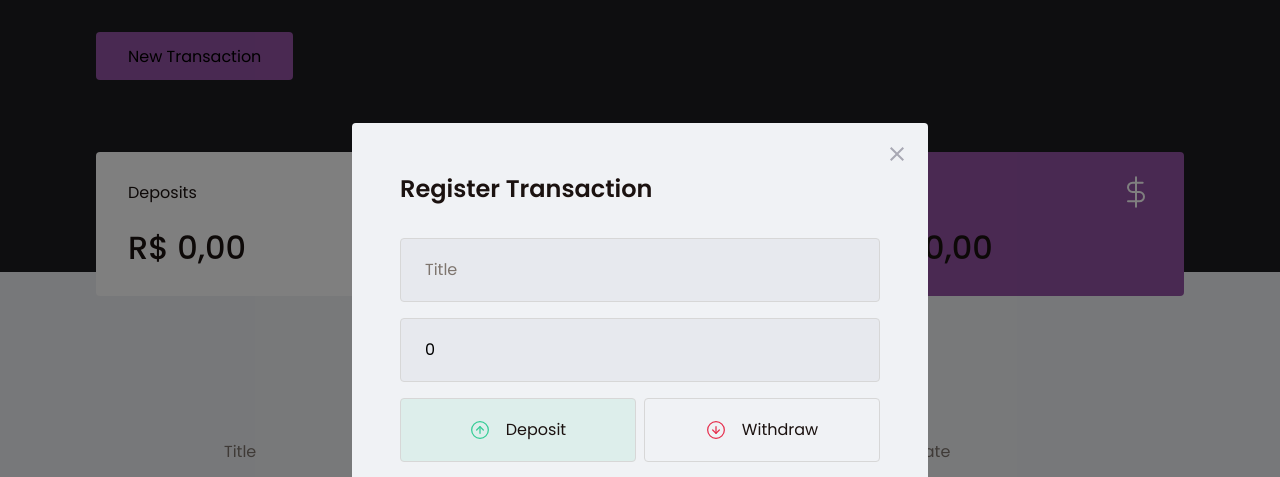
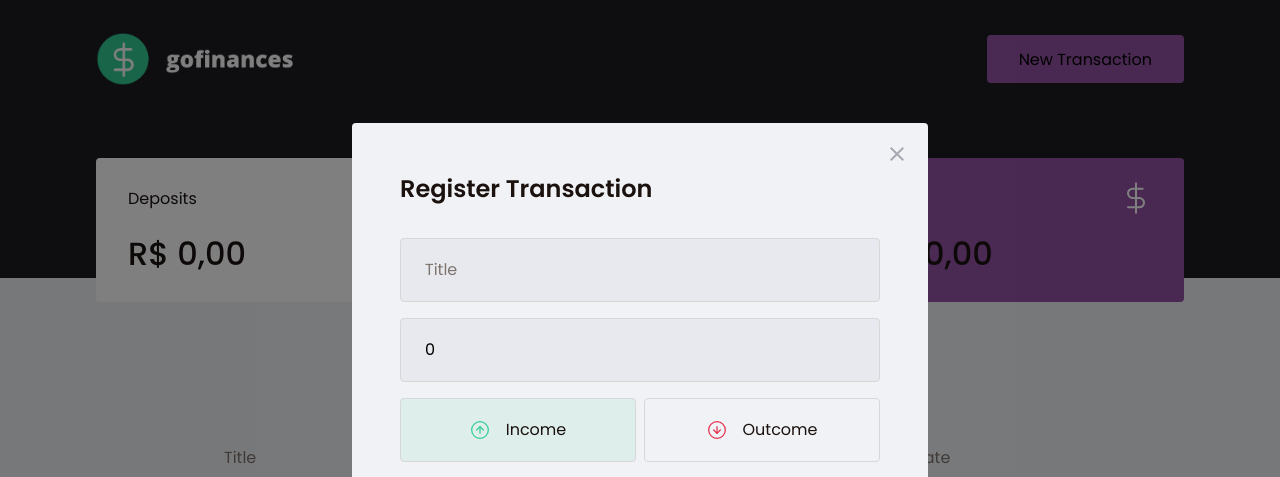
Before and after one commit to oliveirabz/gofinances, a React (Create React App) app: page / in a window 1280 px wide. Both pictures are taken after a click on the button "New Transaction". Shown: the top 477 px of the page. Built offline with nearby package versions, Linux system fonts and the light colour scheme; no server answers; what miragejs would draw is missing.

Commit message:
feat: adjustments at layout

```diff
--- a/src/components/Header/index.tsx
+++ b/src/components/Header/index.tsx
@@ -1,5 +1,5 @@
 // Assets
-// import logoImg from "../../assets/logo.png";
+import logoImg from "../../assets/logo.png";
 
 // Styles
 import { Container, Content } from "./style";
@@ -12,7 +12,7 @@ export const Header = ({ onOpenNewTransactionModal }: HeaderProps) => {
   return (
     <Container>
       <Content>
-        {/* <img src={logoImg} alt="gofinances web" /> */}
+        <img src={logoImg} alt="gofinances web" style={{ width: 200 }} />
         <button type="button" onClick={onOpenNewTransactionModal}>
           New Transaction
         </button>
--- a/src/components/NewTransactionModal/index.tsx
+++ b/src/components/NewTransactionModal/index.tsx
@@ -90,7 +90,7 @@ export const NewTransactionModal = ({
             activeColor="green"
           >
             <img src={incomeImg} alt="Deposit" />
-            <span>Deposit</span>
+            <span>Income</span>
           </RadioBox>
           <RadioBox
             type="button"
@@ -101,7 +101,7 @@ export const NewTransactionModal = ({
             activeColor="red"
           >
             <img src={outcomeImg} alt="Withdraw" />
-            <span>Withdraw</span>
+            <span>Outcome</span>
           </RadioBox>
         </TransactionTypeContainer>
 
```
Also changed, not shown: src/assets/logo.png (added).
